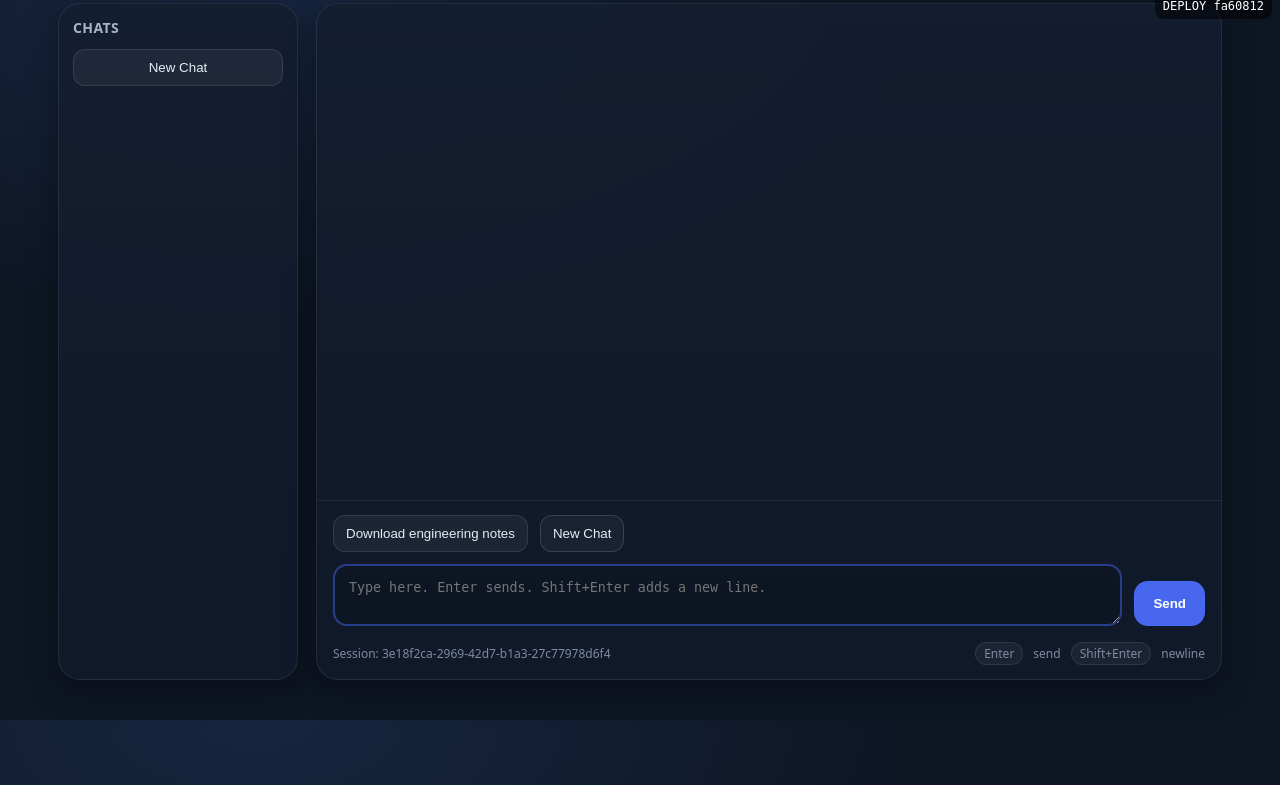
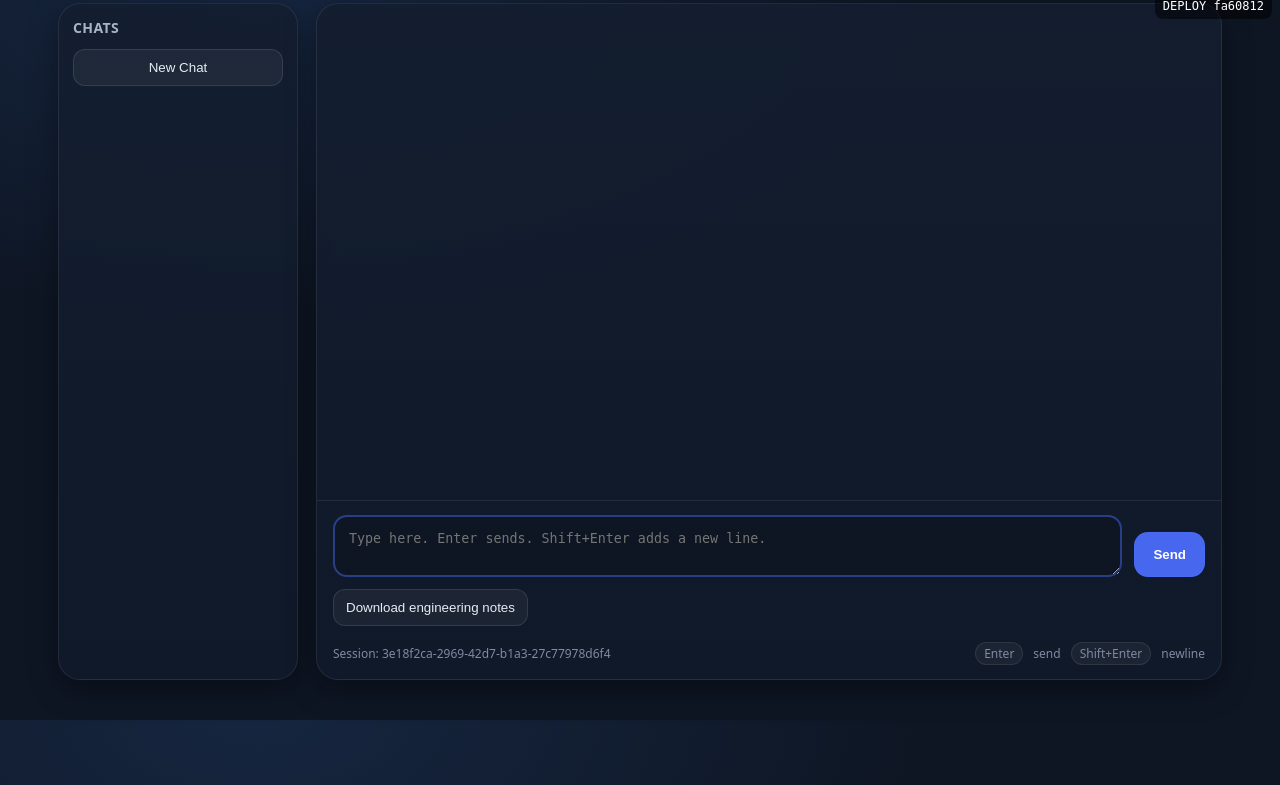
Before and after one commit to HardwareHub24/meai, a FastAPI app: page / in a window 1280 px wide. Shown: the part 15-800 px from the top of the page. Run offline with FastAPI, Linux system fonts and the light colour scheme; data that the repository does not hold is empty; parts of the project's set-up code (start-up, migrations or seed data) failed here and were passed over.

Commit message:
Adjust chat controls layout: remove duplicate New Chat, move download + session info

```diff
--- a/meai_web/templates/index.html
+++ b/meai_web/templates/index.html
@@ -104,22 +104,6 @@
           <div id="chat" class="chat"></div>
 
           <div class="controls">
-            <button
-              id="downloadNotesBtn"
-              class="btn"
-              title="Downloads the evolving engineering decision log for this product: assumptions, requirements, equations, risks, and next steps."
-            >
-              Download engineering notes
-            </button>
-
-            <button
-              id="clearChatBtn"
-              class="btn danger"
-              title="Clears the conversation and starts a brand new product session."
-            >
-              New Chat
-            </button>
-
             <div class="composer">
               <textarea
                 id="userInput"
@@ -127,6 +111,13 @@
               ></textarea>
               <button id="sendBtn" class="send">Send</button>
             </div>
+                        <button
+              id="downloadNotesBtn"
+              class="btn"
+              title="Downloads the evolving engineering decision log for this product: assumptions, requirements, equations, risks, and next steps."
+            >
+              Download engineering notes
+            </button>
           </div>
 
           <div class="footer">
```
